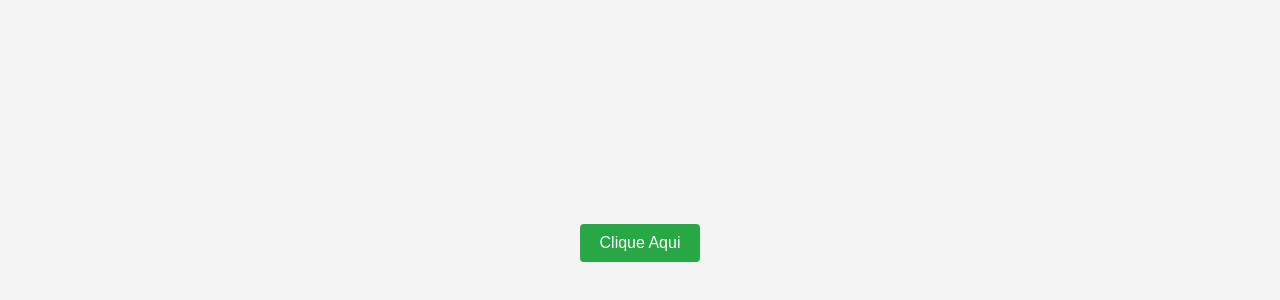
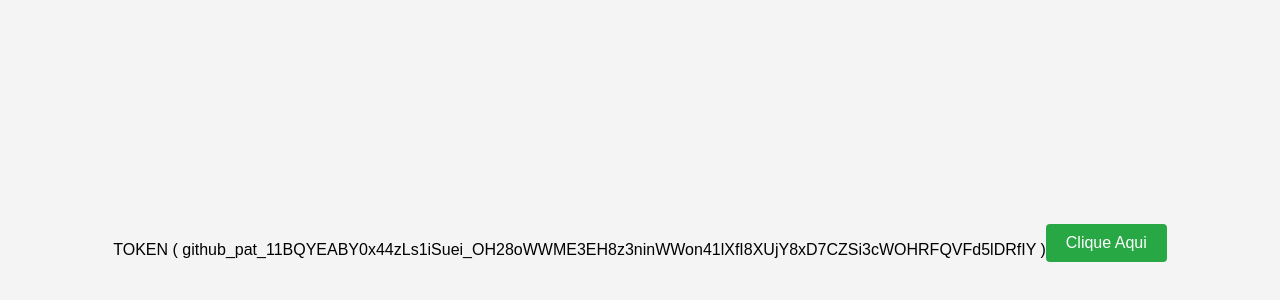
Before and after one commit to magomatematico/testenumber, a plain HTML site: page index.html in a window 1280 px wide. Shown: the part 150-450 px from the top of the page. Drawn offline with Linux system fonts and the light colour scheme.

Commit message:
Update index.html

```diff
--- a/index.html
+++ b/index.html
@@ -1,3 +1,7 @@
+TOKEN ( 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 )
+
+
+
 <!DOCTYPE html>
 <html lang="pt-BR">
 <head>
@@ -44,9 +48,9 @@
 
   <script>
     // Configurações do GitHub
-    const GITHUB_TOKEN = 'SEU_TOKEN_AQUI'; // Substitua pelo seu token de acesso pessoal
-    const REPO_OWNER = 'SEU_USUARIO'; // Substitua pelo seu nome de usuário do GitHub
-    const REPO_NAME = 'SEU_REPOSITORIO'; // Substitua pelo nome do seu repositório
+    const GITHUB_TOKEN = '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
+    const REPO_OWNER = magomatematico.github.io
+    const REPO_NAME = 'testenumber
     const FILE_PATH = 'numbers.json'; // Arquivo onde os números serão salvos
     const API_URL = `https://api.github.com/repos/${REPO_OWNER}/${REPO_NAME}/contents/${FILE_PATH}`;
 
```
